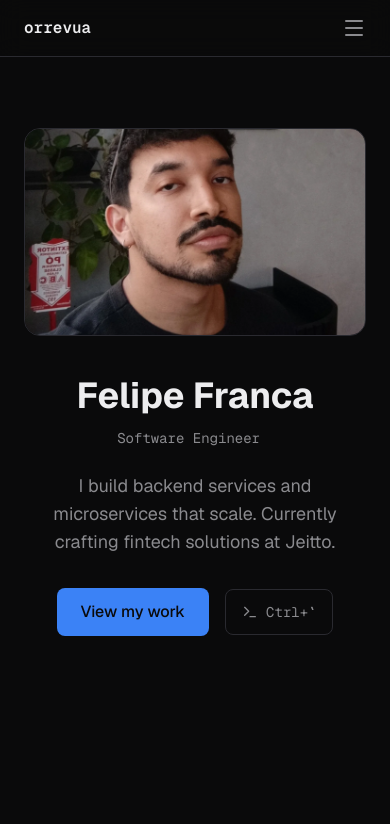
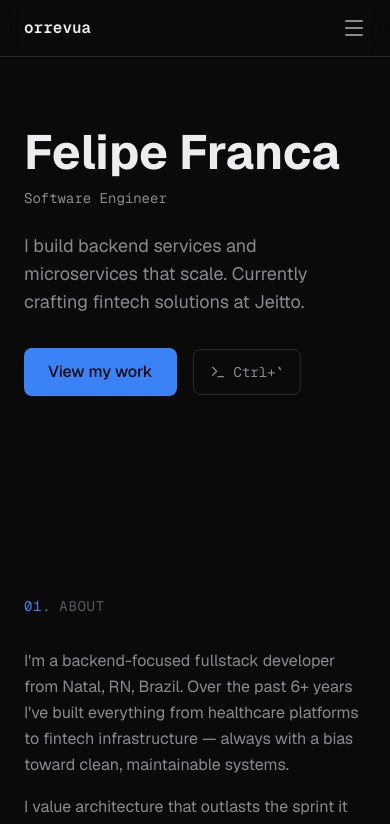
Before and after one commit to orrevua/orrevua-www, a Next.js app: page / in a window 390 px wide. Shown: the top 824 px of the page. Built offline with nearby package versions, Linux system fonts and the light colour scheme.

Commit message:
Revert "feat: show profile photo on mobile with responsive stacked layout"
This reverts commit 6a933593c60999326cf1a301e4104302e67a4842.

```diff
--- a/src/components/sections/hero.tsx
+++ b/src/components/sections/hero.tsx
@@ -14,10 +14,10 @@ export function Hero() {
 
   return (
     <>
-    <section className="mx-auto flex max-w-5xl flex-col-reverse items-center gap-10 px-6 pt-32 pb-20 lg:flex-row lg:gap-12">
-      <div className="flex-[3] text-center lg:text-left">
+    <section className="mx-auto flex max-h-[80vh] max-w-5xl items-center gap-12 px-6 pt-32 pb-20">
+      <div className="flex-[3]">
         <motion.h1
-          className="text-4xl font-bold text-text-primary sm:text-5xl lg:text-6xl"
+          className="text-5xl font-bold text-text-primary lg:text-6xl"
           initial={{ opacity: 0, x: -20 }}
           animate={{ opacity: 1, x: 0 }}
           transition={{ duration: 0.5 }}
@@ -36,7 +36,7 @@ export function Hero() {
         </motion.p>
 
         <motion.p
-          className="mx-auto mt-6 max-w-lg text-lg text-text-secondary lg:mx-0"
+          className="mt-6 max-w-lg text-lg text-text-secondary"
           initial={{ opacity: 0 }}
           animate={{ opacity: 1 }}
           transition={{ duration: 0.5, delay: 0.4 }}
@@ -45,7 +45,7 @@ export function Hero() {
         </motion.p>
 
         <motion.div
-          className="mt-8 flex items-center justify-center gap-4 lg:justify-start"
+          className="mt-8 flex items-center gap-4"
           initial={{ opacity: 0 }}
           animate={{ opacity: 1 }}
           transition={{ duration: 0.5, delay: 0.6 }}
@@ -67,9 +67,9 @@ export function Hero() {
         </motion.div>
       </div>
 
-      <div className="flex flex-2 justify-center lg:justify-end">
+      <div className="hidden flex-2 justify-end lg:flex">
         {imageError ? (
-          <div className="flex h-52 w-44 items-center justify-center rounded-2xl border border-border bg-bg-secondary sm:h-72 sm:w-60 lg:h-96 lg:w-80">
+          <div className="flex h-96 w-80 items-center justify-center rounded-2xl border border-border bg-bg-secondary">
             <span className="font-mono text-4xl text-text-tertiary">FF</span>
           </div>
         ) : (
@@ -78,7 +78,7 @@ export function Hero() {
             alt={personalInfo.name}
             width={400}
             height={500}
-            className="max-h-52 rounded-2xl border border-border object-cover sm:max-h-72 lg:max-h-96"
+            className="max-h-96 rounded-2xl border border-border object-cover"
             priority
             onError={() => setImageError(true)}
           />
```
